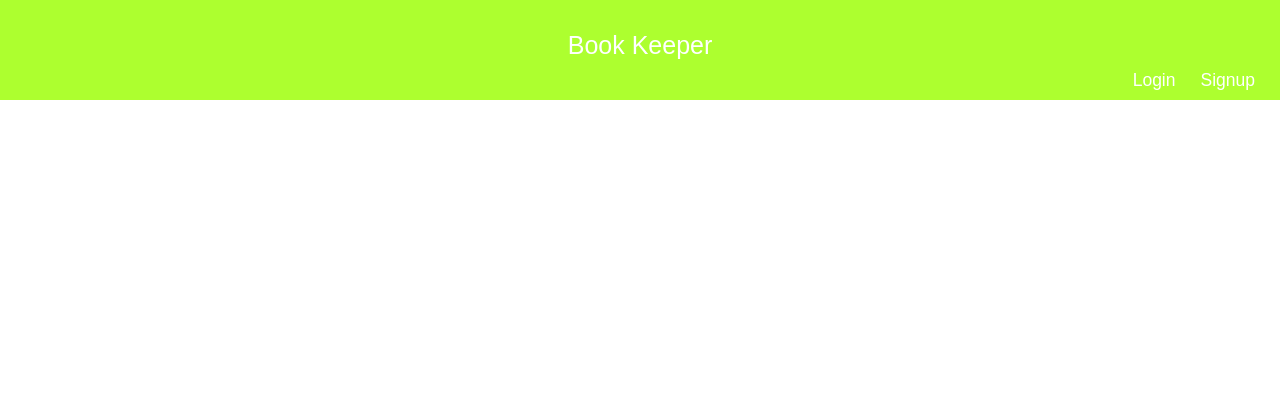
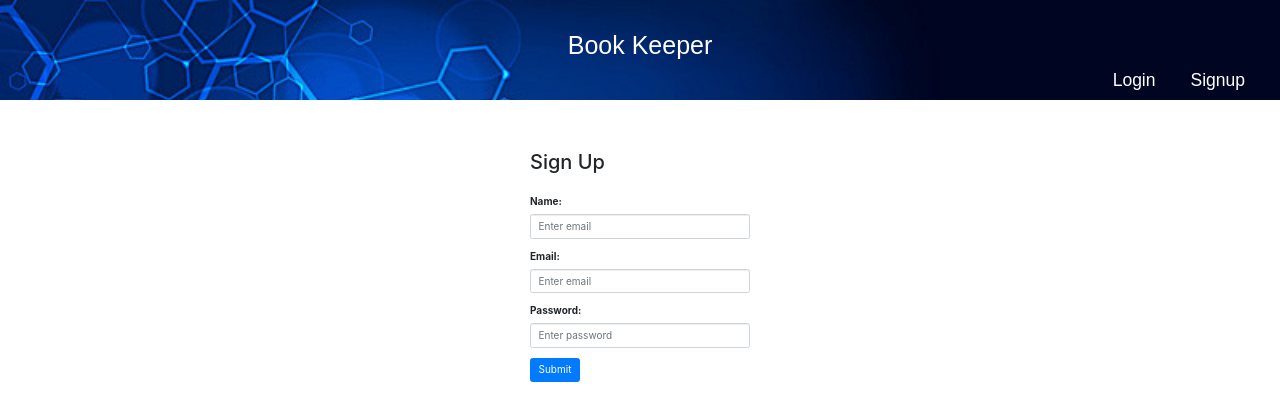
Before and after one commit to MelroySanthmayor/Angular-Books-app, an Angular app: page /signup in a window 1280 px wide. Before the commit this address led to /. Shown: the top 420 px of the page. Built offline with nearby package versions, Linux system fonts and the light colour scheme.

Commit message:
Done with all API integration with the front end and tested,next step setting up ngrock for demo

```diff
--- a/src/app/app.routes.ts
+++ b/src/app/app.routes.ts
@@ -3,12 +3,14 @@ import { AppComponent } from './app.component';
 import { LoginComponent } from './login/login.component';
 import { HomepageComponent } from './homepage/homepage.component';
 import { BooksComponent } from './books/books.component';
+import { SignupComponent } from './signup/signup.component';
 
 
 
 export const AppRoutes: Routes = [
     { path: '', component: HomepageComponent },
     { path: 'login', component: LoginComponent},
-    { path: 'books-page', component: BooksComponent}
+    { path: 'books-page', component: BooksComponent},
+    { path: 'signup', component : SignupComponent}
 
 ]
--- a/src/app/books/books.component.html
+++ b/src/app/books/books.component.html
@@ -1,6 +1,9 @@
 <div style="position: relative;margin-top: 100px">
   <div style="margin-top: 120px;padding-bottom:40px;">
     <h1 style="text-align: center;">{{userName}}'s Book Keep</h1>
+  </div>
+  <div *ngIf="userBooks.length === 0" style="margin-top: 50px;padding-bottom:40px;">
+    <h2 style="text-align: center;">Add some books to your Keep!</h2>
   </div>
 
 
--- a/src/app/header/header.component.css
+++ b/src/app/header/header.component.css
@@ -8,7 +8,9 @@ nav {
     left:0;
   }
 .greenYellowbackground{
-    background-color: greenyellow;
+    background-image: url('../../assets/img/background.jpg');
+    background-repeat: no-repeat;
+    background-size: 100%;
 }
 .nav-items {
     padding-right: 20px;
--- a/src/app/header/header.component.html
+++ b/src/app/header/header.component.html
@@ -4,7 +4,7 @@
 
   <ul [ngClass]="{'list-inline' : LoggedIn === false,'float-right':LoggedIn === false,'nav-items':LoggedIn === false, 'logout': LoggedIn === true}">
     <li class="list-inline-item" *ngIf="LoggedIn === false"><h3 style="color:white"><a class="nav-link" routerLink="/login" role="button">Login</a></h3></li>
-    <li class="list-inline-item" *ngIf="LoggedIn === false"><h3 style="color:white">Signup</h3></li>
+    <li class="list-inline-item" *ngIf="LoggedIn === false"><h3 style="color:white"><a class="nav-link" routerLink="/signup" role="button">Signup</a></h3></li>
     <li class="list-inline-item" *ngIf="LoggedIn === true" (click)="Logout()"><h3 style="color:white;position: absolute;"><a class="nav-link" routerLink="/" role="button">Logout</a></h3></li>
   </ul>
 
--- a/src/app/login/login.component.html
+++ b/src/app/login/login.component.html
@@ -1,5 +1,7 @@
 <div class="container" style="position: relative;margin-top: 150px;width:250px">
-  <h2>Login form</h2>
+  <div style="margin-bottom:20px">
+  <h2>Login</h2>
+  </div>
   <form #userlogin="ngForm">
     <div class="form-group">
       <label for="email">Email:</label>
--- a/src/app/services/auth.service.ts
+++ b/src/app/services/auth.service.ts
@@ -75,4 +75,21 @@ export class AuthService {
     this.LoggedIn = val;
   }
 
+  Register( userdata) : Promise<any>
+  {
+
+    return this.httpHelperService.http
+    .post(this.httpHelperService.apiUrl +'api/auth/register', JSON.stringify(userdata), {headers: this.httpHelperService.headers(null)})
+    .toPromise()
+    .then(res=>
+    { return res.json();
+      ;
+    })
+    .catch(error=>
+    {
+
+    });
+
+  }
+
 }
--- a/src/app/signup/signup.component.html
+++ b/src/app/signup/signup.component.html
@@ -1,3 +1,21 @@
-<p>
-  signup works!
-</p>
+<div class="container" style="position: relative;margin-top: 150px;width:250px">
+  <div style="margin-bottom:20px">
+  <h2>Sign Up</h2>
+  </div>
+  <form #usersignup="ngForm">
+    <div class="form-group">
+      <label for="name">Name:</label>
+      <input type="text" class="form-control" id="name" placeholder="Enter email" name="name" ngModel>
+    </div>
+    <div class="form-group">
+      <label for="email">Email:</label>
+      <input type="email" class="form-control" id="email" placeholder="Enter email" name="email" ngModel>
+    </div>
+    <div class="form-group">
+      <label for="pwd">Password:</label>
+      <input type="password" class="form-control" id="pwd" placeholder="Enter password" name="pswd" ngModel>
+    </div>
+
+    <button (click)='onSubmit(usersignup.value)' type="submit" class="btn btn-primary">Submit</button>
+  </form>
+</div>
--- a/src/app/signup/signup.component.ts
+++ b/src/app/signup/signup.component.ts
@@ -1,4 +1,6 @@
 import { Component, OnInit } from '@angular/core';
+import { AuthService } from '../services/auth.service';
+import { Router } from '@angular/router';
 
 @Component({
   selector: 'app-signup',
@@ -6,10 +8,33 @@ import { Component, OnInit } from '@angular/core';
   styleUrls: ['./signup.component.css']
 })
 export class SignupComponent implements OnInit {
-
-  constructor() { }
+  userdata : any
+  success = true
+  constructor(public authService : AuthService, private router : Router) { }
 
   ngOnInit() {
   }
 
+  onSubmit(data){
+    this.userdata = {
+      name: data.name,
+      email: data.email,
+      password: data.pswd
+    }
+    this.authService.Register(this.userdata).then(res => {
+      this.success = true
+      if(res && res.auth && res.token) {
+        localStorage.setItem('CurrentUser',res.token);
+        this.authService.setLoggedIN(true);
+        this.authService.emitChange(true);
+        this.router.navigate(['/books-page']);
+      }
+      //add loader later
+    }).catch(() => {
+      this.success = false;
+
+    })
+
+  }
+
 }
```
Also changed, not shown: src/assets/img/background.jpg (added).
